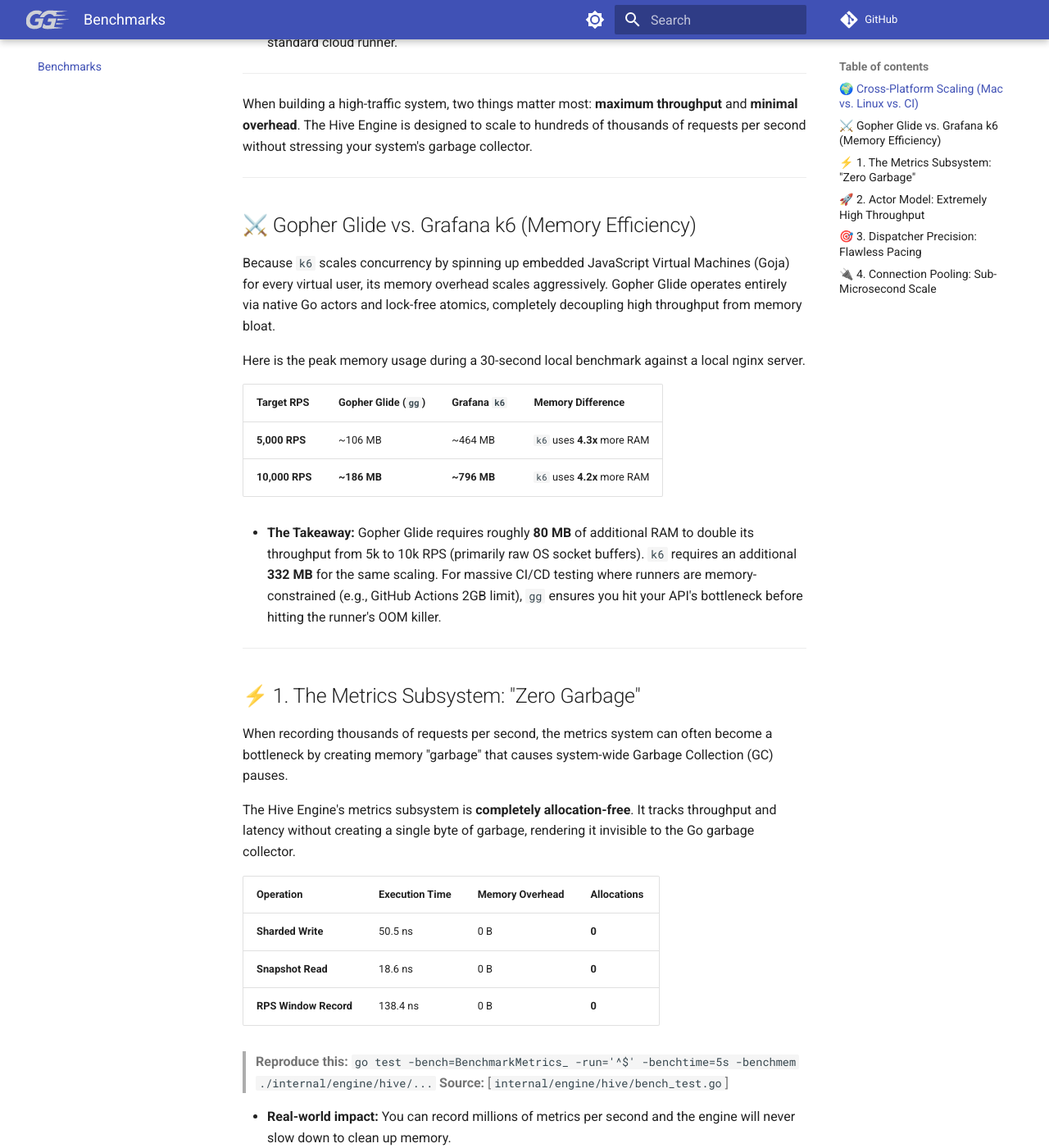
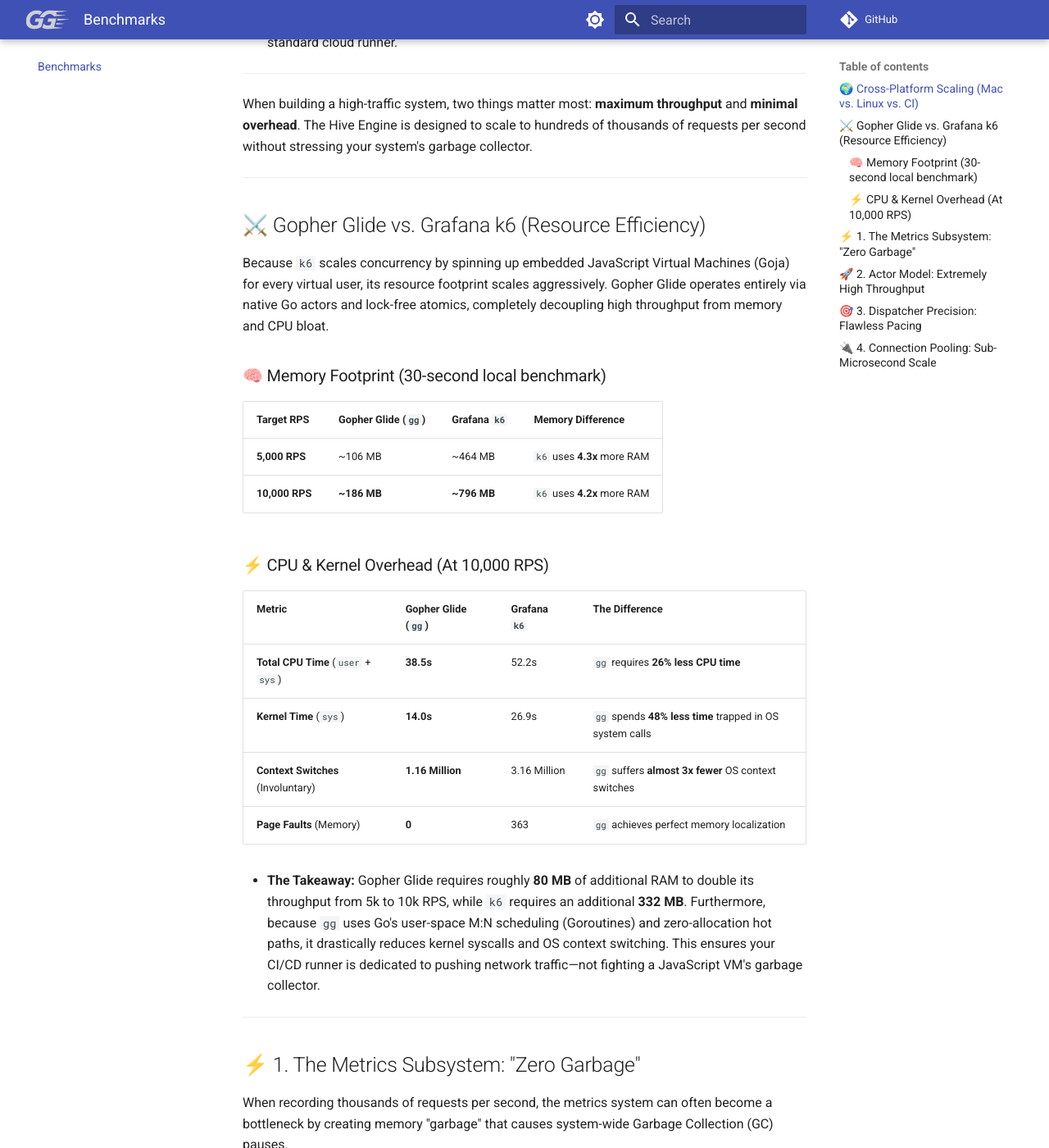
Before and after one commit to shyam-s00/gopher-glide, an MkDocs documentation site: the page built from docs/BENCHMARKS.md, in a window 1280 px wide and 1400 px high, scrolled down 1268 px. Shown: the whole window at 82% size. Built offline with MkDocs 1.6.1 and Material for MkDocs 9.7.7, drawn with Linux system fonts in a browser that asks for light colours; comment, search, counter and statistics services are not loaded.

Commit message:
docs: update benchmarks

```diff
--- a/docs/BENCHMARKS.md
+++ b/docs/BENCHMARKS.md
@@ -33,18 +33,27 @@ When building a high-traffic system, two things matter most: **maximum throughpu
 
 ---
 
-## ⚔️ Gopher Glide vs. Grafana k6 (Memory Efficiency)
+## ⚔️ Gopher Glide vs. Grafana k6 (Resource Efficiency)
 
-Because `k6` scales concurrency by spinning up embedded JavaScript Virtual Machines (Goja) for every virtual user, its memory overhead scales aggressively. Gopher Glide operates entirely via native Go actors and lock-free atomics, completely decoupling high throughput from memory bloat.
+Because `k6` scales concurrency by spinning up embedded JavaScript Virtual Machines (Goja) for every virtual user, its resource footprint scales aggressively. Gopher Glide operates entirely via native Go actors and lock-free atomics, completely decoupling high throughput from memory and CPU bloat.
 
-Here is the peak memory usage during a 30-second local benchmark against a local nginx server.
+### 🧠 Memory Footprint (30-second local benchmark)
 
 | Target RPS | Gopher Glide (`gg`) | Grafana `k6` | Memory Difference |
 | :--- | :--- | :--- | :--- |
 | **5,000 RPS** | ~106 MB | ~464 MB | `k6` uses **4.3x** more RAM |
 | **10,000 RPS** | **~186 MB** | **~796 MB** | `k6` uses **4.2x** more RAM |
 
-* **The Takeaway:** Gopher Glide requires roughly **80 MB** of additional RAM to double its throughput from 5k to 10k RPS (primarily raw OS socket buffers). `k6` requires an additional **332 MB** for the same scaling. For massive CI/CD testing where runners are memory-constrained (e.g., GitHub Actions 2GB limit), `gg` ensures you hit your API's bottleneck before hitting the runner's OOM killer.
+### ⚡ CPU & Kernel Overhead (At 10,000 RPS)
+
+| Metric | Gopher Glide (`gg`) | Grafana `k6` | The Difference |
+| :--- | :--- | :--- | :--- |
+| **Total CPU Time** (`user` + `sys`) | **38.5s** | 52.2s | `gg` requires **26% less CPU time** |
+| **Kernel Time** (`sys`) | **14.0s** | 26.9s | `gg` spends **48% less time** trapped in OS system calls |
+| **Context Switches** (Involuntary) | **1.16 Million** | 3.16 Million | `gg` suffers **almost 3x fewer** OS context switches |
+| **Page Faults** (Memory) | **0** | 363 | `gg` achieves perfect memory localization |
+
+* **The Takeaway:** Gopher Glide requires roughly **80 MB** of additional RAM to double its throughput from 5k to 10k RPS, while `k6` requires an additional **332 MB**. Furthermore, because `gg` uses Go's user-space M:N scheduling (Goroutines) and zero-allocation hot paths, it drastically reduces kernel syscalls and OS context switching. This ensures your CI/CD runner is dedicated to pushing network traffic—not fighting a JavaScript VM's garbage collector.
 
 ---
 
```
Also changed, not shown: docs/index.md (+1 -1 lines).
